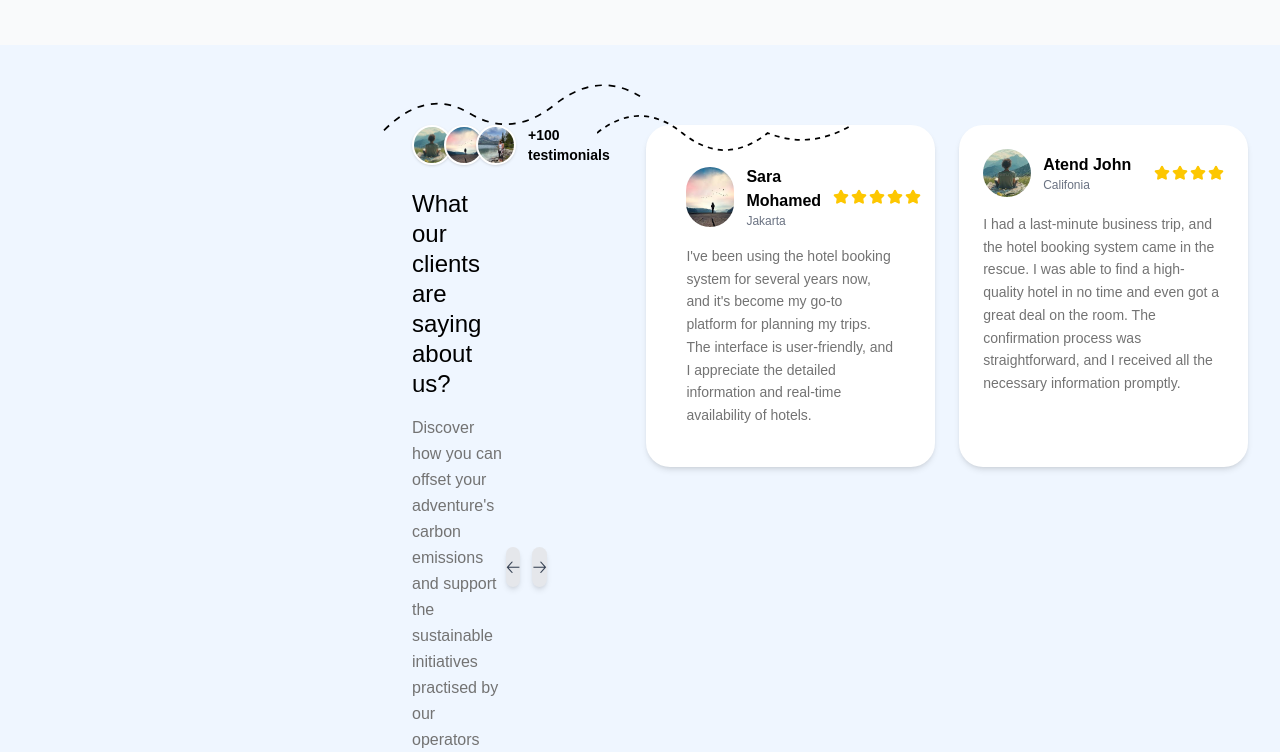
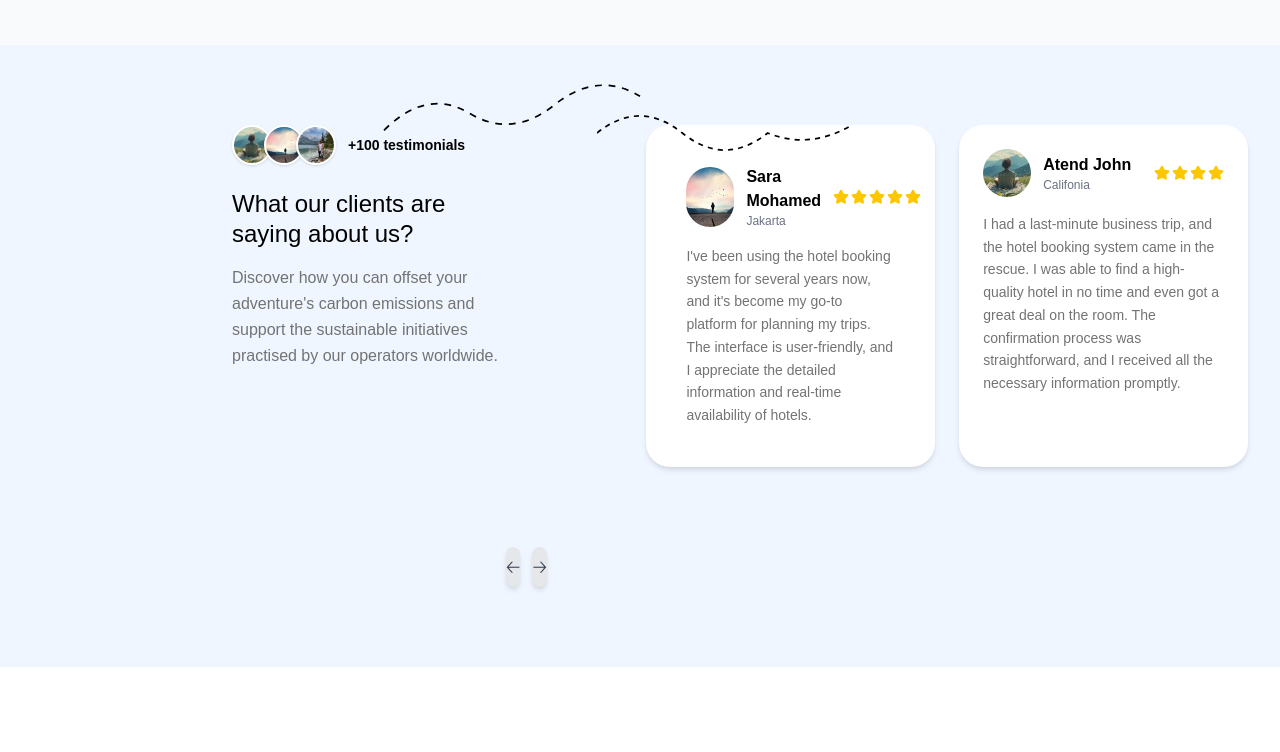
Before and after one commit to RoshanaGhemoshu/Travila, a Next.js app: page / in a window 1280 px wide. Shown: the part 5100-5852 px from the top of the page. Built offline with nearby package versions, Linux system fonts and the light colour scheme.

Commit message:
Update page.js

```diff
--- a/src/app/page.js
+++ b/src/app/page.js
@@ -937,7 +937,7 @@ export default function TravilaWebsite() {
   <div className="w-full px-4 sm:px-6 lg:px-8">
     <div className="grid grid-cols-1 lg:grid-cols-5 gap-5 items-start">
       {/* Left Column - Text Content (Takes 2 columns) */}
-      <div className="lg:col-span-2 pl-95">
+      <div className="lg:col-span-2 pl-50">
         {/* Client Avatars */}
         <div className="flex items-center space-x-3 mb-6">
           <div className="flex items-center">
```
